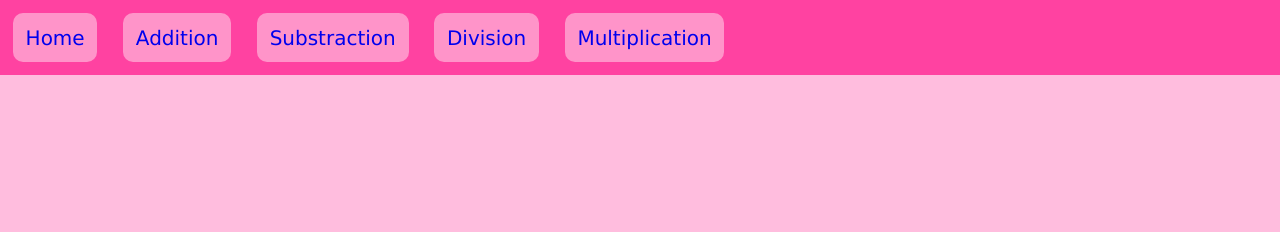
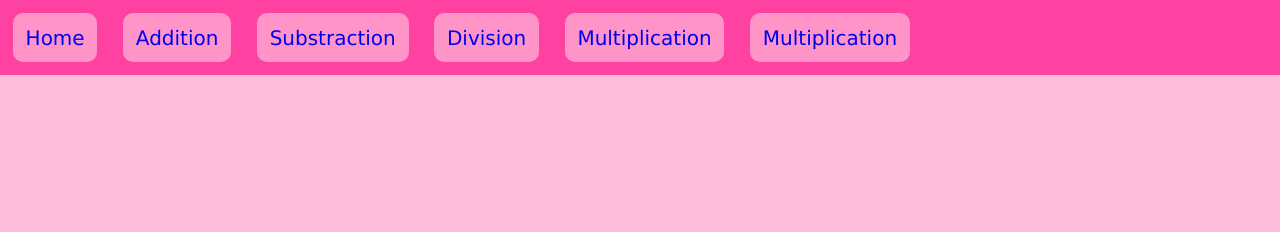
Before and after one commit to rahulpakhare4/practicemath.github.io, a plain HTML site: page mathSubstraction.html in a window 1280 px wide. Shown: the top 232 px of the page. Drawn offline with Linux system fonts and the light colour scheme.

Commit message:
Update mathSubstraction.html

```diff
--- a/mathSubstraction.html
+++ b/mathSubstraction.html
@@ -5,7 +5,7 @@
     <meta charset="UTF-8">
     <meta http-equiv="X-UA-Compatible" content="IE=edge">
     <meta name="viewport" content="width=device-width, initial-scale=1.0">
-    <title>Math Test</title>
+    <title>Math Substraction</title>
     <link rel="stylesheet" type="text/css" href="math.css">
     <script src="math.js"></script>
 </head>
@@ -17,6 +17,7 @@
         <div class="headchild"><a href="mathSubstraction.html">Substraction</a></div>
         <div class="headchild"><a href="mathDivision.html">Division</a></div>
         <div class="headchild"><a href="mathMultiplication.html">Multiplication</a></div>
+      <div class="headchild"><a href="bodmas.html">Multiplication</a></div>
     </div>
 
 
```
